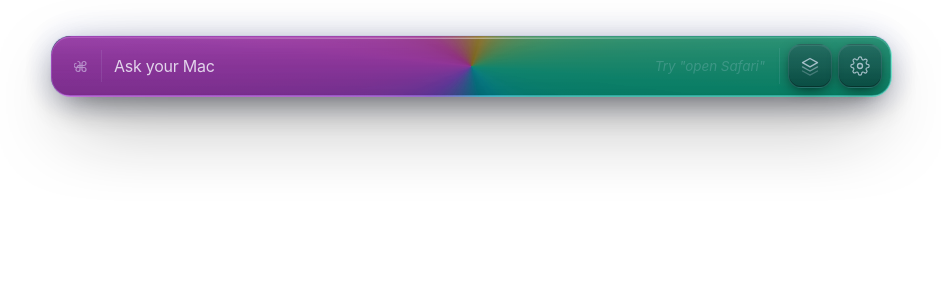
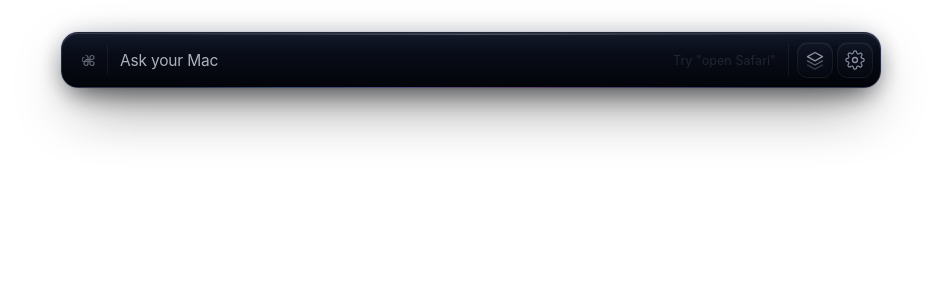
Before and after one commit to Kotoamatsukami-mac/mac-10-, a React (Vite) app: page / in a window 1280 px wide. Shown: the top 300 px of the page, without its empty margins (169-1110 px from the left). Built offline with nearby package versions, Linux system fonts and the light colour scheme.

Commit message:
ui: midnight pass — quiet glass, faint rim, restrained accent

```diff
--- a/src/styles.css
+++ b/src/styles.css
@@ -1,28 +1,38 @@
-/* Macten — Liquid Glass Command Shell */
+/* Macten — Midnight Command Instrument */
 
 :root {
-  /* SF Pro is the macOS system font — pick it explicitly for refined feel */
   font-family: -apple-system, BlinkMacSystemFont, "SF Pro Display",
     "SF Pro Text", "Helvetica Neue", sans-serif;
-  color: rgba(248, 250, 255, 0.94);
+  color: rgba(238, 242, 252, 0.92);
   -webkit-font-smoothing: antialiased;
   -moz-osx-font-smoothing: grayscale;
   text-rendering: optimizeLegibility;
   font-variant-ligatures: common-ligatures;
 
-  /* Status accents — bleed cleanly against deep glass */
-  --accent-ok:      #4dffcc;
-  --accent-hint:    #c4b3ff;
-  --accent-blocked: #ff6679;
-  --accent-iris:    rgba(140, 162, 255, 0.7);
+  /* Status accents — restrained, deeper, calmer */
+  --accent-ok:      #4dd6a8;
+  --accent-hint:    #9b8dd9;
+  --accent-blocked: #d96878;
+  --accent-iris:    rgba(110, 130, 200, 0.45);
+
+  /* Midnight palette */
+  --ink-deep:    rgba(2, 4, 10, 0.96);
+  --ink-mid:     rgba(8, 12, 24, 0.92);
+  --ink-rise:    rgba(18, 24, 42, 0.88);
+  --ink-sheen:   rgba(28, 36, 58, 0.5);
 
   /* Text */
-  --text-primary:   rgba(248, 250, 255, 0.94);
-  --text-secondary: rgba(232, 238, 255, 0.62);
-  --text-tertiary:  rgba(232, 238, 255, 0.42);
-  --text-ghost:     rgba(228, 232, 255, 0.32);
-  --text-faint:     rgba(220, 226, 255, 0.22);
-  --ghost-color:    rgba(214, 200, 255, 0.42);
+  --text-primary:   rgba(238, 242, 252, 0.92);
+  --text-secondary: rgba(220, 226, 244, 0.56);
+  --text-tertiary:  rgba(214, 220, 240, 0.34);
+  --text-faint:     rgba(206, 212, 232, 0.22);
+  --text-ghost:     rgba(196, 204, 230, 0.16);
+  --ghost-color:    rgba(180, 178, 220, 0.32);
+
+  /* Edge */
+  --edge-soft:   rgba(180, 196, 240, 0.08);
+  --edge-mid:    rgba(180, 196, 240, 0.12);
+  --edge-strong: rgba(180, 196, 240, 0.18);
 }
 
 * { box-sizing: border-box; margin: 0; padding: 0; }
@@ -36,7 +46,7 @@
 }
 
 /* ════════════════════════════════════════════════════════════════════
-   STAGE — full transparent canvas, drag zone
+   STAGE
    ════════════════════════════════════════════════════════════════════ */
 
 .shell-stage {
@@ -46,135 +56,126 @@
   display: flex;
   justify-content: center;
   align-items: flex-start;
-  padding-top: 36px;
+  padding-top: 32px;
   background: transparent;
   -webkit-app-region: drag;
   app-region: drag;
 }
 
 /* ════════════════════════════════════════════════════════════════════
-   STRIP — premium liquid glass
-   Layered: deep base → specular gradients → border → rim ring → sheen
+   STRIP — midnight liquid glass, near-opaque
+   No bright halo. No saturated colors. Calm, deep, expensive.
    ════════════════════════════════════════════════════════════════════ */
 
 .strip {
   position: relative;
-  width: min(840px, calc(100vw - 48px));
-  height: 60px;
+  width: min(820px, calc(100vw - 48px));
+  height: 56px;
   display: flex;
   align-items: center;
-  padding: 0 8px 0 18px;
-  border-radius: 19px;
+  padding: 0 7px 0 16px;
+  border-radius: 17px;
   isolation: isolate;
 
-  /* Heavy multi-layer glass */
+  /* Heavy near-opaque midnight base — kills bleed-through */
   background:
-    /* Top sheen wash — gives the polished glass crown */
+    /* Top rim sheen — narrow, polished glass top edge */
     linear-gradient(
       180deg,
-      rgba(58, 70, 100, 0.42) 0%,
-      rgba(20, 26, 46, 0.55) 30%,
-      rgba(6, 9, 20, 0.78) 70%,
-      rgba(2, 4, 10, 0.92) 100%
+      var(--ink-sheen) 0%,
+      var(--ink-rise) 8%,
+      var(--ink-mid) 38%,
+      var(--ink-deep) 100%
     ),
-    /* Off-axis radial — diffuse light source upper-left */
+    /* Off-axis indigo undertone — barely-there wash from upper-left */
     radial-gradient(
-      ellipse 65% 130% at 28% -30%,
-      rgba(255, 255, 255, 0.10) 0%,
-      rgba(255, 255, 255, 0.02) 36%,
-      transparent 64%
+      ellipse 70% 140% at 22% -40%,
+      rgba(80, 90, 160, 0.10) 0%,
+      rgba(60, 70, 130, 0.04) 32%,
+      transparent 62%
     ),
-    /* Cool tint base */
-    rgba(4, 6, 14, 0.86);
+    /* Solid backstop */
+    rgba(2, 3, 8, 0.94);
 
-  border: 1px solid rgba(210, 222, 255, 0.16);
+  border: 1px solid var(--edge-mid);
 
-  /* Sculpted depth */
   box-shadow:
-    /* Outer drop — far, deep, soft */
-    0 32px 80px -22px rgba(0, 0, 0, 0.92),
-    0 12px 36px -10px rgba(0, 0, 0, 0.65),
-    0 4px 16px -4px rgba(0, 0, 0, 0.45),
-    /* Inner top sheen — polished glass seam */
-    inset 0 1px 0 rgba(255, 255, 255, 0.22),
-    /* Inner top fade */
-    inset 0 2px 4px rgba(255, 255, 255, 0.05),
-    /* Inner bottom — event-horizon dark */
-    inset 0 -1px 0 rgba(0, 0, 0, 0.65),
-    inset 0 -2px 6px rgba(0, 0, 0, 0.3),
-    /* Side barrel curvature */
-    inset 1.5px 0 1px rgba(0, 0, 0, 0.28),
-    inset -1.5px 0 1px rgba(0, 0, 0, 0.28);
+    /* Outer drop — quiet, deep, very dark */
+    0 24px 60px -18px rgba(0, 0, 0, 0.92),
+    0 10px 28px -8px  rgba(0, 0, 0, 0.7),
+    0 3px 12px  -3px  rgba(0, 0, 0, 0.55),
+    /* Inner top — subtle glass crown */
+    inset 0 1px 0 rgba(255, 255, 255, 0.12),
+    /* Inner bottom — abyssal floor */
+    inset 0 -1px 0 rgba(0, 0, 0, 0.7),
+    /* Sides — restrained barrel curvature */
+    inset 1.5px 0 1.5px rgba(0, 0, 0, 0.32),
+    inset -1.5px 0 1.5px rgba(0, 0, 0, 0.32);
 
-  -webkit-backdrop-filter: blur(72px) saturate(210%) brightness(0.78);
-  backdrop-filter:          blur(72px) saturate(210%) brightness(0.78);
+  -webkit-backdrop-filter: blur(56px) saturate(160%) brightness(0.7);
+  backdrop-filter:          blur(56px) saturate(160%) brightness(0.7);
 
   transition: box-shadow 280ms ease, border-color 280ms ease;
 }
 
-/* Focus state — gentle iris glow */
+/* Focus state — quiet indigo whisper, not a glow shout */
 .strip.is-focused {
-  border-color: rgba(160, 180, 255, 0.32);
+  border-color: rgba(140, 160, 220, 0.22);
   box-shadow:
-    0 32px 80px -22px rgba(0, 0, 0, 0.92),
-    0 12px 36px -10px rgba(0, 0, 0, 0.65),
-    0 0 0 1px rgba(140, 162, 255, 0.14),
-    0 0 32px rgba(120, 145, 255, 0.18),
-    inset 0 1px 0 rgba(255, 255, 255, 0.24),
-    inset 0 -1px 0 rgba(0, 0, 0, 0.65);
+    0 24px 60px -18px rgba(0, 0, 0, 0.92),
+    0 10px 28px -8px  rgba(0, 0, 0, 0.7),
+    0 0 0 1px rgba(110, 130, 200, 0.08),
+    0 0 28px rgba(80, 100, 180, 0.10),
+    inset 0 1px 0 rgba(255, 255, 255, 0.13),
+    inset 0 -1px 0 rgba(0, 0, 0, 0.7);
 }
 
-/* Rim ring — animated rainbow halo behind the strip */
+/* ────────────────────────────────────────────────────────────────────
+   Rim — single thin bottom-edge whisper, NOT a full halo
+   This is the "evil accent as seasoning, not soup" element.
+   ──────────────────────────────────────────────────────────────────── */
+
 .strip-rim {
   position: absolute;
-  inset: -1.5px;
-  border-radius: 20.5px;
-  z-index: -2;
+  left: 14%;
+  right: 14%;
+  bottom: -1px;
+  height: 1px;
+  z-index: -1;
   pointer-events: none;
-  background: conic-gradient(
-    from var(--rim-angle, 0deg),
-    rgba(60, 220, 255, 0.55) 0deg,
-    rgba(150, 100, 255, 0.7) 70deg,
-    rgba(255, 90, 180, 0.65) 140deg,
-    rgba(255, 200, 80, 0.55) 210deg,
-    rgba(80, 255, 200, 0.6) 290deg,
-    rgba(60, 220, 255, 0.55) 360deg
+  border-radius: 1px;
+  background: linear-gradient(
+    90deg,
+    transparent 0%,
+    rgba(70, 130, 200, 0.36) 18%,
+    rgba(140, 110, 200, 0.46) 40%,
+    rgba(180, 90, 170, 0.40) 60%,
+    rgba(110, 80, 180, 0.34) 80%,
+    transparent 100%
   );
-  opacity: 0.55;
-  filter: blur(0.5px) saturate(135%);
-  animation: rim-rotate 18s linear infinite;
+  filter: blur(0.4px);
+  opacity: 0.62;
+  transition: opacity 320ms ease;
 }
 
 .strip.is-focused .strip-rim {
-  opacity: 0.78;
-  animation-duration: 12s;
-  filter: blur(0.4px) saturate(150%);
+  opacity: 0.84;
 }
 
-@property --rim-angle {
-  syntax: "<angle>";
-  initial-value: 0deg;
-  inherits: false;
-}
-
-@keyframes rim-rotate {
-  to { --rim-angle: 360deg; }
-}
-
-/* Top specular highlight — thin lit seam */
+/* Top specular — thin lit seam */
 .strip-sheen {
   position: absolute;
   top: 1px;
-  left: 32px;
-  right: 32px;
+  left: 28px;
+  right: 28px;
   height: 1px;
   pointer-events: none;
   background: linear-gradient(
     90deg,
     transparent 0%,
-    rgba(255, 255, 255, 0.10) 14%,
-    rgba(255, 255, 255, 0.40) 50%,
-    rgba(255, 255, 255, 0.08) 86%,
+    rgba(255, 255, 255, 0.06) 14%,
+    rgba(255, 255, 255, 0.24) 50%,
+    rgba(255, 255, 255, 0.05) 86%,
     transparent 100%
   );
   border-radius: 1px;
@@ -186,22 +187,19 @@
 }
 
 /* ════════════════════════════════════════════════════════════════════
-   COMMAND MARK — small, refined, restrained
+   COMMAND MARK
    ════════════════════════════════════════════════════════════════════ */
 
 .cmd-mark {
   flex: 0 0 auto;
-  width: 32px;
-  height: 32px;
+  height: 30px;
   display: flex;
   align-items: center;
   justify-content: center;
-  color: rgba(232, 238, 255, 0.5);
-  margin-right: 6px;
-  border-right: 1px solid rgba(210, 222, 255, 0.1);
-  padding-right: 14px;
-  width: auto;
-  padding-left: 4px;
+  color: rgba(218, 226, 248, 0.42);
+  padding: 0 12px 0 4px;
+  margin-right: 8px;
+  border-right: 1px solid var(--edge-soft);
 }
 
 /* ════════════════════════════════════════════════════════════════════
@@ -214,31 +212,31 @@
   height: 100%;
   display: flex;
   align-items: center;
-  padding-left: 6px;
+  padding-left: 4px;
 }
 
 .input-stack {
   position: relative;
   width: 100%;
-  height: 36px;
+  height: 32px;
 }
 
 .command-input {
   position: relative;
   z-index: 3;
   width: 100%;
-  height: 36px;
+  height: 32px;
   background: transparent;
   border: 0;
   outline: none;
   color: var(--text-primary);
   font-family: inherit;
-  font-size: 16px;
+  font-size: 15.5px;
   font-weight: 400;
-  letter-spacing: -0.015em;
-  line-height: 36px;
+  letter-spacing: -0.012em;
+  line-height: 32px;
   padding: 0;
-  caret-color: rgba(180, 200, 255, 0.95);
+  caret-color: rgba(155, 175, 220, 0.85);
   user-select: text;
   -webkit-user-select: text;
 }
@@ -246,7 +244,7 @@
 .command-input:focus { outline: none; }
 .command-input::placeholder { color: transparent; }
 
-/* ── Empty prompt ── */
+/* ── Empty prompt — primary + faint helper, never collide ── */
 .empty-prompt,
 .input-ghost,
 .input-affordance,
@@ -254,7 +252,7 @@
   position: absolute;
   inset: 0;
   z-index: 2;
-  height: 36px;
+  height: 32px;
   display: flex;
   align-items: center;
   pointer-events: none;
@@ -269,35 +267,35 @@
 
 .prompt-title {
   color: var(--text-primary);
-  font-size: 16px;
+  font-size: 15.5px;
   font-weight: 400;
-  letter-spacing: -0.015em;
-  opacity: 0.86;
+  letter-spacing: -0.012em;
+  opacity: 0.78;
 }
 
+/* Massive-faint ghost-level helper — barely there */
 .prompt-hint {
-  color: var(--text-faint);
-  font-size: 13.5px;
+  color: var(--text-ghost);
+  font-size: 12.5px;
   font-weight: 380;
-  letter-spacing: -0.005em;
-  font-style: italic;
+  letter-spacing: 0.005em;
   opacity: 0.85;
 }
 
 /* ── Ghost completion ── */
 .input-ghost {
-  font-size: 16px;
+  font-size: 15.5px;
   font-weight: 400;
-  letter-spacing: -0.015em;
+  letter-spacing: -0.012em;
 }
 
 .ghost-typed { color: transparent; }
 
 .ghost-completion {
   color: var(--ghost-color);
-  font-size: 16px;
+  font-size: 15.5px;
   font-weight: 400;
-  letter-spacing: -0.015em;
+  letter-spacing: -0.012em;
 }
 
 /* ── Affordance ── */
@@ -315,19 +313,19 @@
 }
 
 .affordance-arrow {
-  color: rgba(160, 180, 255, 0.55);
-  font-size: 12px;
+  color: rgba(140, 158, 210, 0.5);
+  font-size: 11.5px;
   font-weight: 600;
 }
 
 .affordance-label {
-  color: rgba(232, 238, 255, 0.42);
-  font-size: 12.5px;
+  color: rgba(220, 226, 244, 0.4);
+  font-size: 12px;
   font-weight: 420;
   letter-spacing: -0.005em;
 }
 
-/* ── Status line — typed text + right-anchored chip ── */
+/* ── Status line — typed + right chip ── */
 .status-line {
   justify-content: space-between;
   padding-right: 4px;
@@ -335,10 +333,10 @@
 
 .status-typed {
   color: var(--text-primary);
-  font-size: 16px;
+  font-size: 15.5px;
   font-weight: 400;
-  letter-spacing: -0.015em;
-  opacity: 0.55;
+  letter-spacing: -0.012em;
+  opacity: 0.46;
   flex: 0 1 auto;
   overflow: hidden;
   text-overflow: ellipsis;
@@ -347,12 +345,12 @@
 .status-chip {
   display: inline-flex;
   align-items: center;
-  height: 22px;
-  padding: 0 11px;
-  border-radius: 11px;
-  font-size: 11.5px;
-  font-weight: 580;
-  letter-spacing: 0.02em;
+  height: 21px;
+  padding: 0 10px;
+  border-radius: 10px;
+  font-size: 11px;
+  font-weight: 560;
+  letter-spacing: 0.018em;
   border: 1px solid transparent;
   flex: 0 0 auto;
   margin-left: 12px;
@@ -360,87 +358,84 @@
 
 .status-chip-ok {
   color: var(--accent-ok);
-  background: rgba(77, 255, 204, 0.09);
-  border-color: rgba(77, 255, 204, 0.24);
-  text-shadow: 0 0 14px rgba(77, 255, 204, 0.5);
+  background: rgba(77, 214, 168, 0.08);
+  border-color: rgba(77, 214, 168, 0.2);
 }
 
 .status-chip-hint {
   color: var(--accent-hint);
-  background: rgba(196, 179, 255, 0.08);
-  border-color: rgba(196, 179, 255, 0.2);
-  text-shadow: 0 0 14px rgba(196, 179, 255, 0.4);
+  background: rgba(155, 141, 217, 0.07);
+  border-color: rgba(155, 141, 217, 0.18);
 }
 
 .status-chip-blocked {
   color: var(--accent-blocked);
-  background: rgba(255, 102, 121, 0.09);
-  border-color: rgba(255, 102, 121, 0.22);
-  text-shadow: 0 0 14px rgba(255, 102, 121, 0.42);
+  background: rgba(217, 104, 120, 0.08);
+  border-color: rgba(217, 104, 120, 0.2);
 }
 
 /* ════════════════════════════════════════════════════════════════════
-   TOOLBAR — sculpted hardware buttons
+   TOOLBAR — sculpted midnight buttons, no blue tint
    ════════════════════════════════════════════════════════════════════ */
 
 .toolbar {
   display: flex;
   align-items: center;
-  gap: 6px;
+  gap: 4px;
   flex: 0 0 auto;
-  margin-left: 10px;
+  margin-left: 8px;
   padding-left: 8px;
-  border-left: 1px solid rgba(210, 222, 255, 0.1);
-  height: 36px;
+  border-left: 1px solid var(--edge-soft);
+  height: 32px;
 }
 
 .tool-btn {
-  width: 44px;
-  height: 44px;
-  border-radius: 13px;
-  border: 1px solid rgba(210, 222, 255, 0.1);
+  width: 36px;
+  height: 36px;
+  border-radius: 11px;
+  border: 1px solid var(--edge-soft);
   background:
-    linear-gradient(180deg, rgba(36, 44, 66, 0.32), rgba(8, 12, 24, 0.42));
-  color: rgba(232, 238, 255, 0.68);
+    linear-gradient(180deg, rgba(20, 26, 42, 0.42), rgba(6, 9, 18, 0.5));
+  color: rgba(218, 226, 248, 0.62);
   display: flex;
   align-items: center;
   justify-content: center;
   cursor: pointer;
   position: relative;
   box-shadow:
-    inset 0 1px 0 rgba(255, 255, 255, 0.08),
-    inset 0 -1px 0 rgba(0, 0, 0, 0.32),
-    0 4px 14px -4px rgba(0, 0, 0, 0.72);
+    inset 0 1px 0 rgba(255, 255, 255, 0.06),
+    inset 0 -1px 0 rgba(0, 0, 0, 0.34),
+    0 3px 10px -3px rgba(0, 0, 0, 0.7);
   transition:
     transform 110ms cubic-bezier(0.2, 0.8, 0.2, 1),
-    border-color 180ms ease,
-    background 180ms ease,
-    box-shadow 220ms ease,
-    color 180ms ease;
+    border-color 200ms ease,
+    background 200ms ease,
+    box-shadow 240ms ease,
+    color 200ms ease;
 }
 
 .tool-btn:hover {
-  border-color: rgba(150, 172, 255, 0.45);
+  border-color: rgba(150, 168, 220, 0.28);
   background:
-    linear-gradient(180deg, rgba(80, 100, 160, 0.28), rgba(20, 28, 56, 0.48));
-  color: rgba(245, 248, 255, 0.95);
+    linear-gradient(180deg, rgba(34, 42, 68, 0.5), rgba(14, 20, 36, 0.6));
+  color: rgba(238, 242, 252, 0.92);
   box-shadow:
-    0 0 0 1px rgba(120, 145, 255, 0.14),
-    0 0 22px rgba(110, 140, 255, 0.3),
-    inset 0 1px 0 rgba(255, 255, 255, 0.12),
-    inset 0 -1px 0 rgba(0, 0, 0, 0.32);
+    0 0 0 1px rgba(120, 140, 200, 0.06),
+    0 0 14px rgba(80, 100, 160, 0.16),
+    inset 0 1px 0 rgba(255, 255, 255, 0.08),
+    inset 0 -1px 0 rgba(0, 0, 0, 0.36);
 }
 
 .tool-btn.is-active {
-  border-color: rgba(150, 172, 255, 0.6);
+  border-color: rgba(150, 168, 220, 0.4);
   background:
-    linear-gradient(180deg, rgba(110, 132, 220, 0.35), rgba(40, 56, 120, 0.55));
-  color: rgba(220, 230, 255, 0.98);
+    linear-gradient(180deg, rgba(50, 60, 100, 0.42), rgba(20, 28, 60, 0.55));
+  color: rgba(220, 228, 250, 0.96);
   box-shadow:
-    0 0 0 1px rgba(120, 145, 255, 0.22),
-    0 0 28px rgba(110, 140, 255, 0.42),
-    inset 0 1px 0 rgba(255, 255, 255, 0.16),
-    inset 0 -1px 0 rgba(0, 0, 0, 0.34);
+    0 0 0 1px rgba(120, 140, 200, 0.14),
+    0 0 18px rgba(80, 100, 160, 0.24),
+    inset 0 1px 0 rgba(255, 255, 255, 0.1),
+    inset 0 -1px 0 rgba(0, 0, 0, 0.36);
 }
 
 .tool-btn:active { transform: scale(0.93); }
@@ -451,44 +446,44 @@
 
 .settings-popover {
   position: absolute;
-  top: 106px;
-  right: calc(50% - min(420px, calc(50vw - 24px)) + 8px);
-  width: 280px;
+  top: 100px;
+  right: calc(50% - min(410px, calc(50vw - 24px)) + 6px);
+  width: 268px;
   padding: 4px 0;
-  border-radius: 16px;
-  border: 1px solid rgba(210, 222, 255, 0.18);
+  border-radius: 14px;
+  border: 1px solid var(--edge-mid);
   background:
-    radial-gradient(ellipse 100% 60% at 50% 0%, rgba(70, 92, 142, 0.18), transparent 52%),
-    rgba(7, 11, 22, 0.88);
-  -webkit-backdrop-filter: blur(64px) saturate(190%) brightness(0.84);
-  backdrop-filter:          blur(64px) saturate(190%) brightness(0.84);
+    radial-gradient(ellipse 100% 50% at 50% 0%, rgba(60, 72, 120, 0.12), transparent 50%),
+    rgba(4, 7, 16, 0.94);
+  -webkit-backdrop-filter: blur(56px) saturate(170%) brightness(0.74);
+  backdrop-filter:          blur(56px) saturate(170%) brightness(0.74);
   box-shadow:
-    0 28px 64px -16px rgba(0, 0, 0, 0.88),
-    inset 0 1px 0 rgba(255, 255, 255, 0.14),
-    inset 0 -1px 0 rgba(0, 0, 0, 0.46);
+    0 24px 56px -16px rgba(0, 0, 0, 0.92),
+    inset 0 1px 0 rgba(255, 255, 255, 0.1),
+    inset 0 -1px 0 rgba(0, 0, 0, 0.5);
 }
 
 .pop-row {
   display: flex;
   align-items: center;
-  gap: 14px;
-  padding: 11px 16px;
-  border-bottom: 1px solid rgba(210, 222, 255, 0.06);
-  color: rgba(245, 248, 255, 0.92);
+  gap: 12px;
+  padding: 10px 14px;
+  border-bottom: 1px solid var(--edge-soft);
+  color: rgba(238, 242, 252, 0.9);
   transition: background 130ms ease;
 }
 
 .pop-row:last-child { border-bottom: none; }
 .pop-row-interactive { cursor: pointer; }
-.pop-row-interactive:hover { background: rgba(140, 162, 255, 0.07); }
+.pop-row-interactive:hover { background: rgba(120, 140, 200, 0.06); }
 
 .pop-icon {
-  width: 28px;
-  flex: 0 0 28px;
+  width: 26px;
+  flex: 0 0 26px;
   display: flex;
   align-items: center;
   justify-content: center;
-  color: rgba(212, 222, 255, 0.7);
+  color: rgba(204, 214, 240, 0.62);
 }
 
 .pop-text strong,
@@ -498,15 +493,15 @@
 }
 
 .pop-text strong {
-  font-size: 13.5px;
-  font-weight: 540;
-  letter-spacing: -0.012em;
-  color: rgba(248, 250, 255, 0.94);
+  font-size: 13px;
+  font-weight: 520;
+  letter-spacing: -0.01em;
+  color: rgba(238, 242, 252, 0.92);
 }
 
 .pop-text em {
   margin-top: 1px;
-  color: rgba(232, 238, 255, 0.4);
+  color: rgba(220, 226, 244, 0.36);
   font-size: 11.5px;
   font-weight: 420;
   letter-spacing: -0.005em;
@@ -518,21 +513,21 @@
 
 .help-panel {
   position: absolute;
-  top: 106px;
+  top: 100px;
   left: 50%;
   transform: translateX(-50%);
-  width: min(580px, calc(100vw - 48px));
-  border-radius: 16px;
-  border: 1px solid rgba(210, 222, 255, 0.16);
+  width: min(560px, calc(100vw - 48px));
+  border-radius: 14px;
+  border: 1px solid var(--edge-mid);
   background:
-    radial-gradient(ellipse 80% 60% at 50% 0%, rgba(70, 92, 142, 0.15), transparent 52%),
-    rgba(6, 10, 20, 0.9);
-  -webkit-backdrop-filter: blur(64px) saturate(180%) brightness(0.84);
-  backdrop-filter:          blur(64px) saturate(180%) brightness(0.84);
+    radial-gradient(ellipse 80% 50% at 50% 0%, rgba(60, 72, 120, 0.1), transparent 50%),
+    rgba(4, 7, 16, 0.94);
+  -webkit-backdrop-filter: blur(56px) saturate(170%) brightness(0.74);
+  backdrop-filter:          blur(56px) saturate(170%) brightness(0.74);
   box-shadow:
-    0 28px 64px -16px rgba(0, 0, 0, 0.88),
-    inset 0 1px 0 rgba(255, 255, 255, 0.12),
-    inset 0 -1px 0 rgba(0, 0, 0, 0.44);
+    0 24px 56px -16px rgba(0, 0, 0, 0.92),
+    inset 0 1px 0 rgba(255, 255, 255, 0.09),
+    inset 0 -1px 0 rgba(0, 0, 0, 0.48);
   overflow: hidden;
 }
 
@@ -540,26 +535,26 @@
   display: flex;
   align-items: center;
   justify-content: space-between;
-  padding: 12px 16px 11px;
-  border-bottom: 1px solid rgba(210, 222, 255, 0.07);
+  padding: 11px 14px 10px;
+  border-bottom: 1px solid var(--edge-soft);
 }
 
 .help-title {
-  font-size: 11px;
+  font-size: 10.5px;
   font-weight: 600;
-  letter-spacing: 0.08em;
+  letter-spacing: 0.1em;
   text-transform: uppercase;
-  color: rgba(190, 205, 255, 0.5);
+  color: rgba(170, 184, 222, 0.46);
 }
 
 .help-close {
-  width: 22px;
-  height: 22px;
+  width: 20px;
+  height: 20px;
   border-radius: 50%;
-  border: 1px solid rgba(210, 222, 255, 0.1);
-  background: rgba(255, 255, 255, 0.035);
-  color: rgba(232, 238, 255, 0.46);
-  font-size: 10.5px;
+  border: 1px solid var(--edge-soft);
+  background: rgba(255, 255, 255, 0.025);
+  color: rgba(220, 226, 244, 0.42);
+  font-size: 10px;
   display: flex;
   align-items: center;
   justify-content: center;
@@ -568,49 +563,49 @@
 }
 
 .help-close:hover {
-  background: rgba(255, 255, 255, 0.07);
-  color: rgba(232, 238, 255, 0.84);
+  background: rgba(255, 255, 255, 0.06);
+  color: rgba(220, 226, 244, 0.82);
 }
 
-.help-body { padding: 6px 0; }
+.help-body { padding: 4px 0; }
 
 .help-row {
   display: flex;
   align-items: center;
-  gap: 18px;
-  padding: 9px 16px;
-  border-bottom: 1px solid rgba(210, 222, 255, 0.05);
+  gap: 16px;
+  padding: 8px 14px;
+  border-bottom: 1px solid var(--edge-soft);
 }
 
 .help-row:last-child { border-bottom: none; }
 
 .help-cmd {
   font-family: "SF Mono", "Menlo", "Monaco", monospace;
-  font-size: 12px;
+  font-size: 11.5px;
   font-weight: 500;
-  color: rgba(196, 215, 255, 0.86);
-  background: rgba(110, 138, 255, 0.1);
-  border: 1px solid rgba(110, 138, 255, 0.18);
-  border-radius: 6px;
-  padding: 3px 9px;
+  color: rgba(180, 196, 234, 0.82);
+  background: rgba(80, 100, 160, 0.08);
+  border: 1px solid rgba(80, 100, 160, 0.16);
+  border-radius: 5px;
+  padding: 2.5px 8px;
   white-space: nowrap;
-  min-width: 138px;
+  min-width: 130px;
 }
 
 .help-desc {
-  font-size: 12.5px;
+  font-size: 12px;
   font-weight: 420;
-  color: rgba(228, 234, 255, 0.46);
+  color: rgba(216, 222, 242, 0.42);
   letter-spacing: -0.005em;
 }
 
 .help-footer {
-  padding: 9px 16px;
+  padding: 8px 14px;
   font-size: 10.5px;
   font-weight: 420;
-  color: rgba(220, 228, 255, 0.26);
+  color: rgba(204, 212, 234, 0.24);
   letter-spacing: 0.012em;
-  border-top: 1px solid rgba(210, 222, 255, 0.06);
+  border-top: 1px solid var(--edge-soft);
 }
 
 /* ════════════════════════════════════════════════════════════════════
@@ -618,8 +613,8 @@
    ════════════════════════════════════════════════════════════════════ */
 
 @media (prefers-reduced-motion: reduce) {
-  .strip-rim { animation: none; }
   .tool-btn,
   .command-input,
-  .strip { transition-duration: 0ms !important; }
+  .strip,
+  .strip-rim { transition-duration: 0ms !important; }
 }
```
